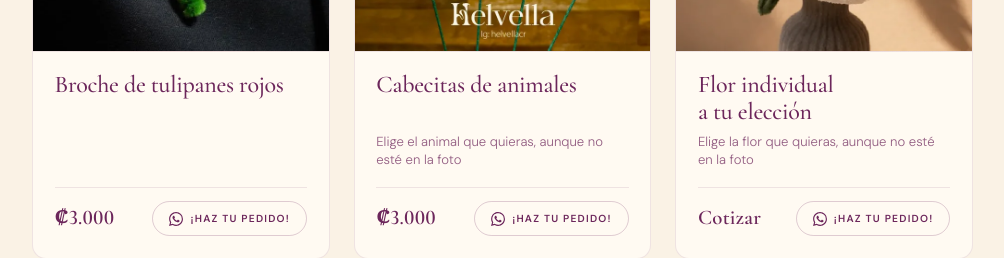
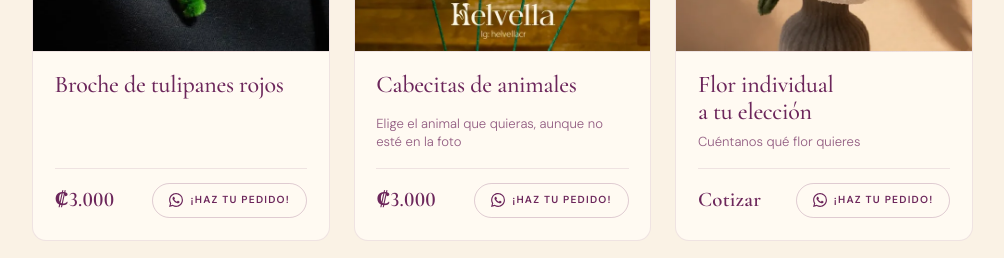
Before and after one commit to jpablo96/helvella, a React (Vite) app: page /catalogo in a window 1280 px wide. Shown: the part 3880-4138 px from the top of the page, without its empty margins (268-1272 px from the left). Built offline with nearby package versions, Linux system fonts and the light colour scheme; no server answers.

Commit message:
Flores individuales

```diff
--- a/src/data/catalogProducts.ts
+++ b/src/data/catalogProducts.ts
@@ -38,8 +38,8 @@ export const catalogProducts: Product[] = [
     id: 'flor-individual',
     name: 'Flor individual a tu elección',
     description:
-      'Flor eterna hecha a mano con limpiapipas. Elige la flor que quieras —girasol, rosa, tulipán, orquídea o la que imagines— y la hacemos para ti.',
-    note: 'Elige la flor que quieras, aunque no esté en la foto',
+      'Flor eterna hecha a mano con limpiapipas. Cuéntanos qué flor quieres —girasol, rosa, tulipán, orquídea o la que imagines— y la hacemos para ti.',
+    note: 'Cuéntanos qué flor quieres',
     subcategory: 'flores-individuales',
     illustration: 'flor',
     image: '/catalog/flor-individual.webp',
```
